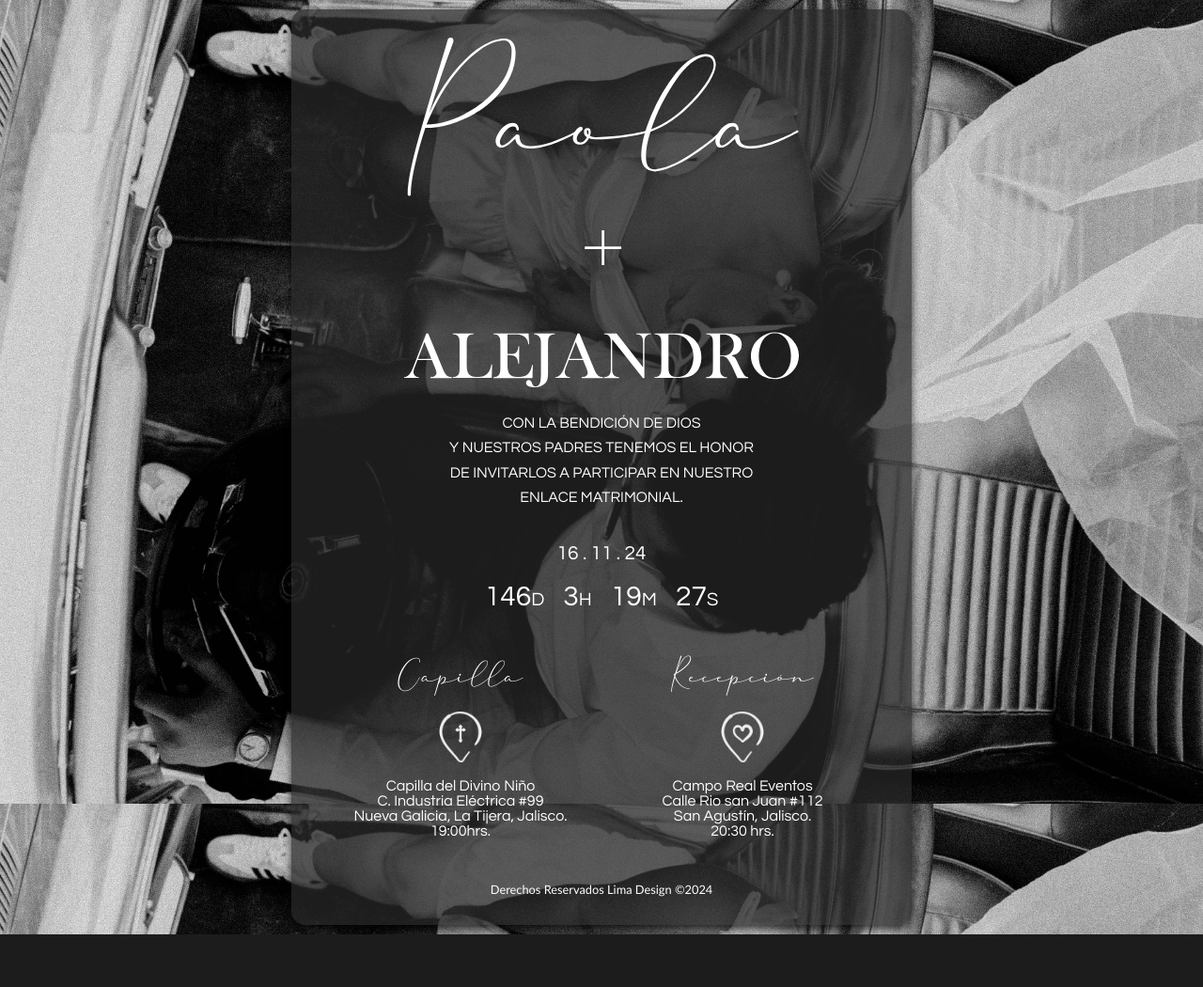
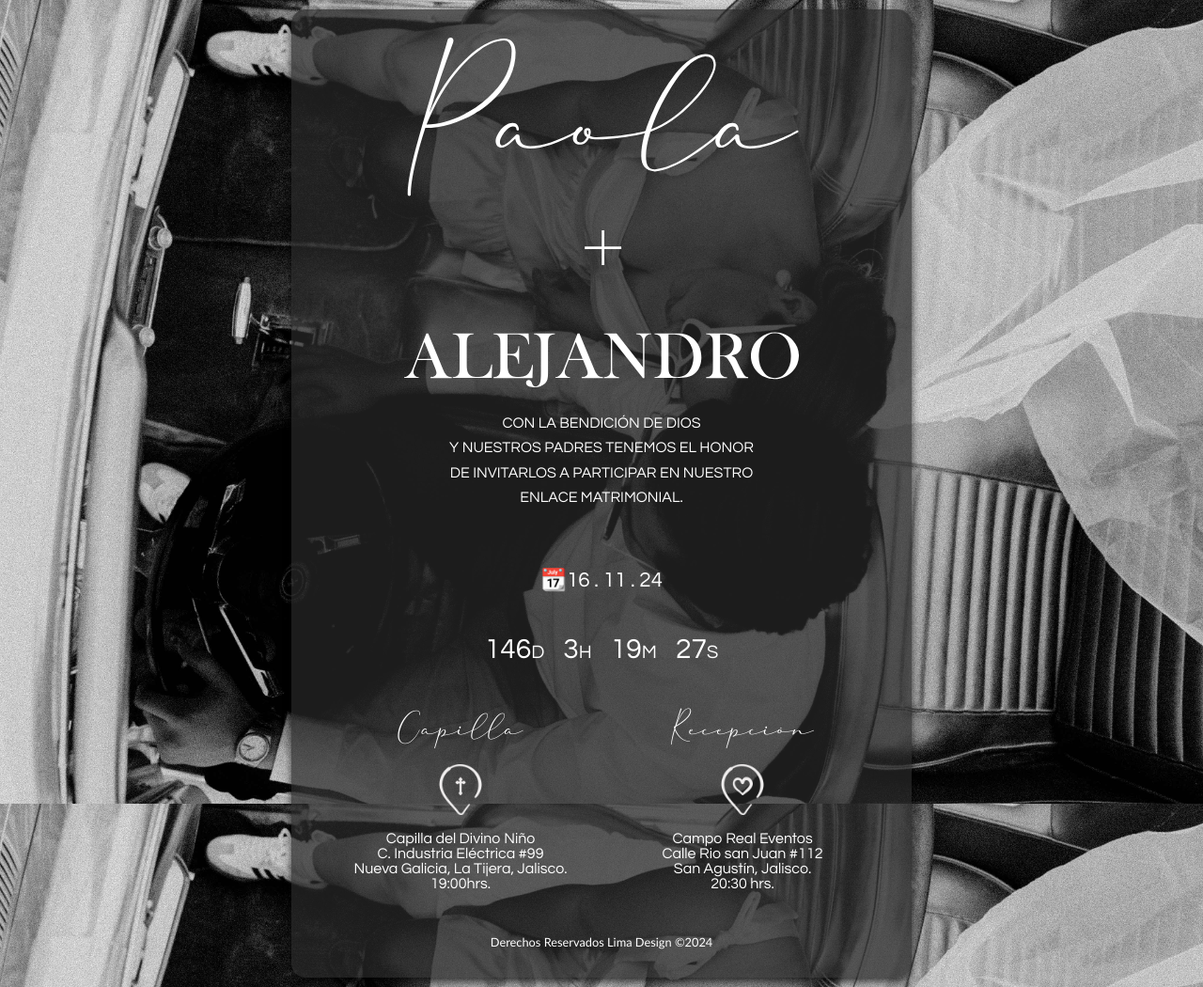
Before and after one commit to markovichgdl/Paola-y-Alejandro-Web-Invitacion, a plain HTML site: page index.html in a window 1280 px wide. Shown: the whole page at 94% size. Before the commit the page ends 994 px from the top, so only its background shows below. Drawn offline with Linux system fonts and the light colour scheme.

Commit message:
calendario_commit

```diff
--- a/css/styles.css
+++ b/css/styles.css
@@ -92,13 +92,13 @@ body {
   line-height: 1.65;
 }
 .date-container {
-  padding: 20px;
+  padding: 45px;
   text-align: center;
 }
 
 #current-date {
   font-family: "Century Gothic";
-  font-size: 1.3em;
+  font-size: 1.4em;
   color: #ffffff;
 }
 /*inicio del contador*/
--- a/index.html
+++ b/index.html
@@ -40,7 +40,7 @@
             PARTICIPAR EN NUESTRO<br> ENLACE MATRIMONIAL.</p>
 
         <div class="date-container">
-            <time datetime="2024-11-24" id="current-date">16 . 11 . 24</time>
+            <time datetime="2024-11-24" id="current-date"> &#128198;16 . 11 . 24</time>
         </div>
 
         <div class="countdown">
```
